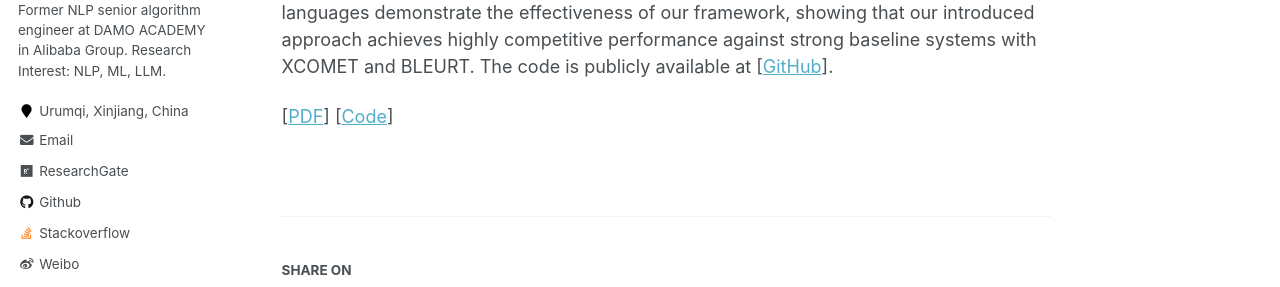
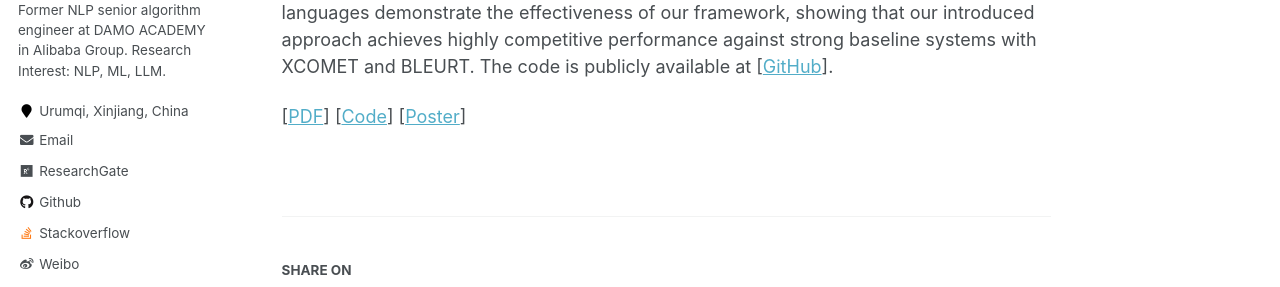
Before and after one commit to miradel51/miradel51.github.io, a Jekyll site: the page built from _publications/2026_ijcnn_llm_mt_rag_agent.md, in a window 1280 px wide and 900 px high, scrolled down 683 px. Shown: the part 274-561 px from the top of the window. Built offline with Jekyll 4.4.1, drawn with Linux system fonts in a browser that asks for light colours; some web fonts are replaced.

Commit message:
Update 2026_ijcnn_llm_mt_rag_agent.md
Added the poster for IJCNN2026 for Zhangshibo

```diff
--- a/_publications/2026_ijcnn_llm_mt_rag_agent.md
+++ b/_publications/2026_ijcnn_llm_mt_rag_agent.md
@@ -27,4 +27,4 @@ By integrating implicit correction with explicit feedback, the proposed framewor
 Extensive experiments on three benchmarks (FLORES-200, NTREX-128, and TICO-19) covering 8 low-resource languages demonstrate the effectiveness of our framework, showing that our introduced approach achieves highly competitive performance against strong baseline systems with XCOMET and BLEURT.
 The code is publicly available at \[[GitHub](https://github.com/qaza200/2stagerefine)\].
 
-\[[PDF](https://www.researchgate.net/publication/403332692_Retrieve_Refine_and_Translate_LLM-Based_Translation_for_Low-Resource_Languages)\] \[[Code](https://github.com/qaza200/2stagerefine)\]
+\[[PDF](https://www.researchgate.net/publication/403332692_Retrieve_Refine_and_Translate_LLM-Based_Translation_for_Low-Resource_Languages)\] \[[Code](https://github.com/qaza200/2stagerefine)\] \[[Poster](https://miradel51.github.io/files/ijcnn2026_poster_zsb.pdf)\]
```
